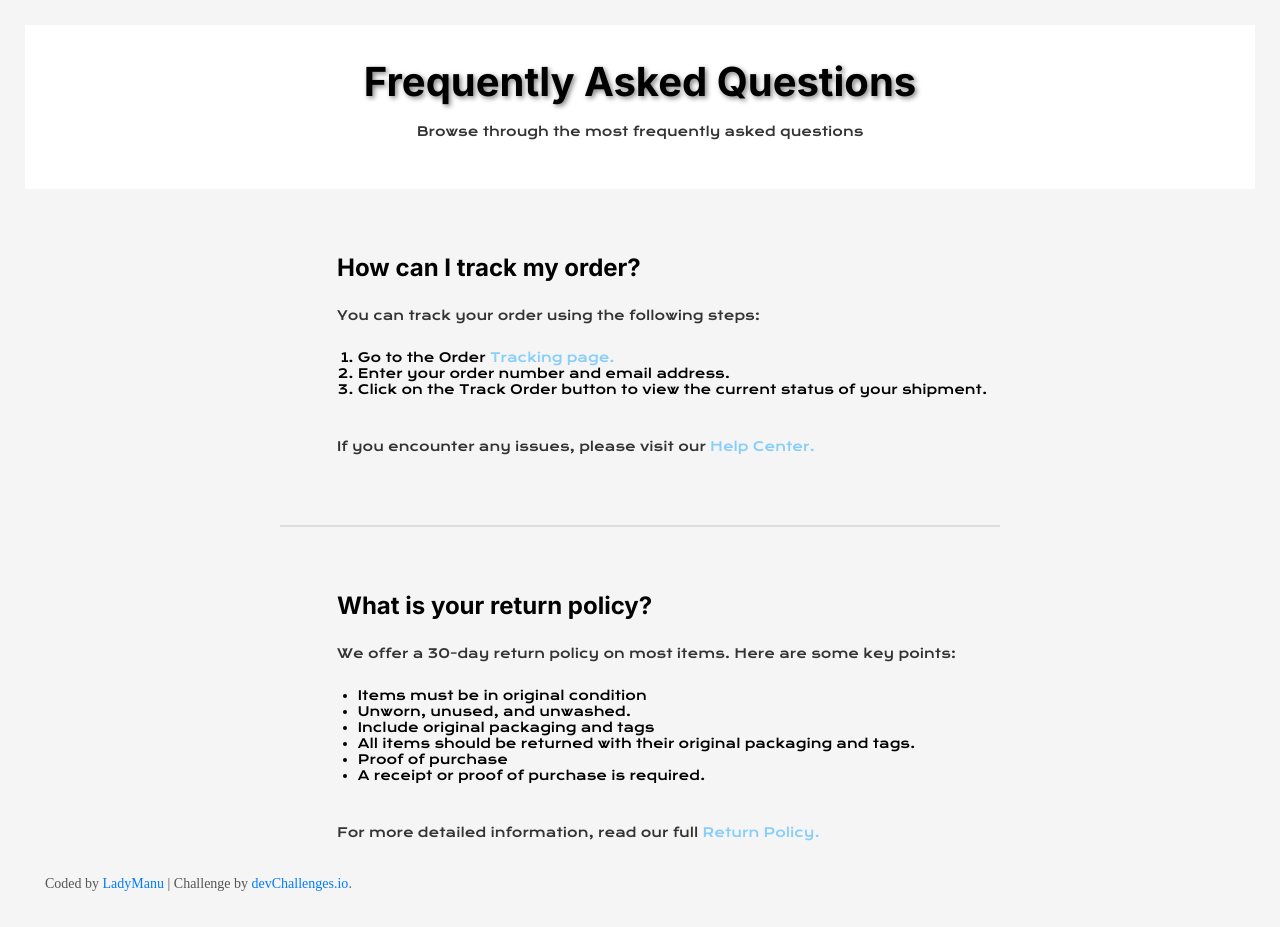
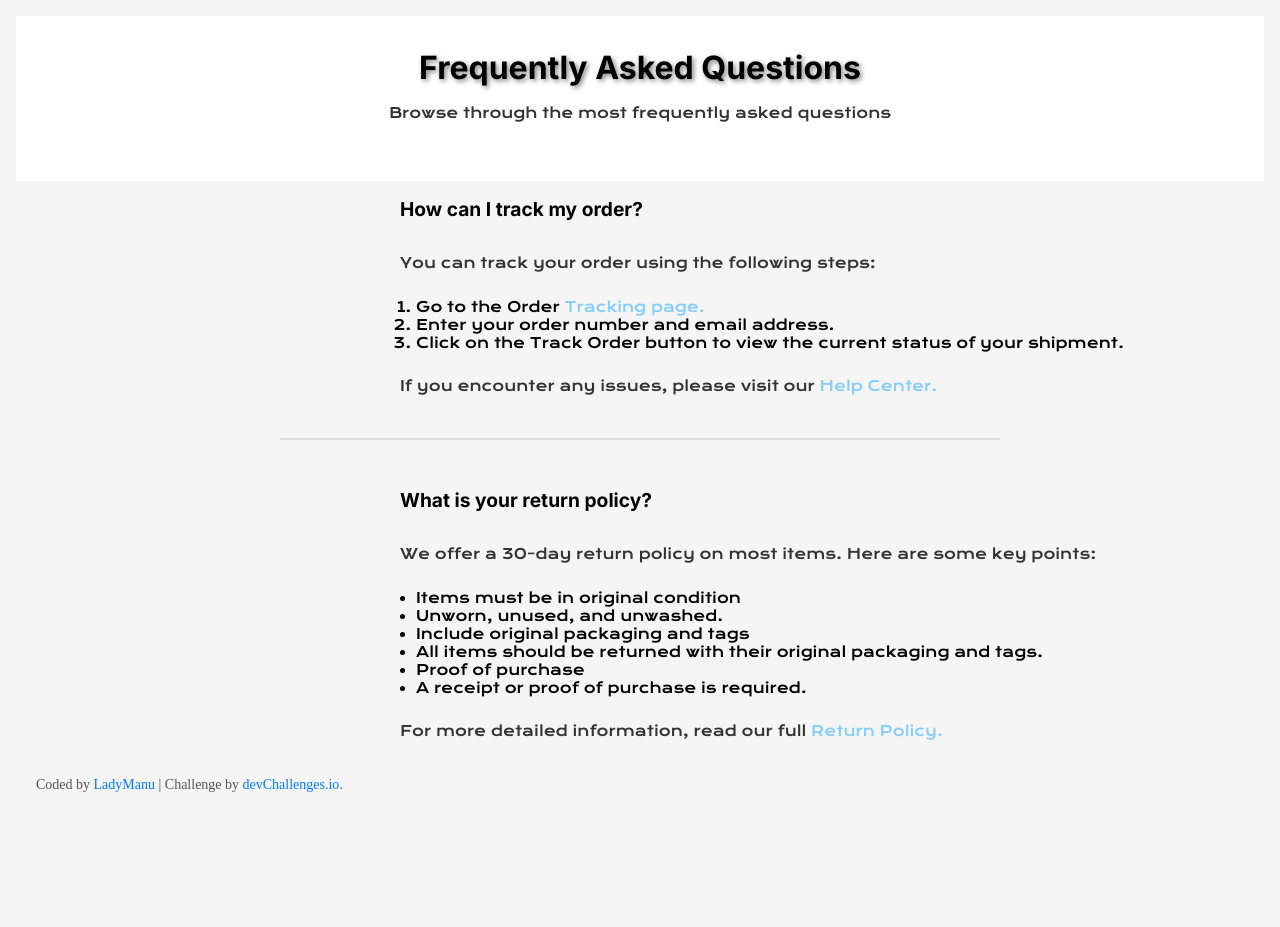
Before and after one commit to LadyManu/simple-faq-master, a plain HTML site: page index.html in a window 1280 px wide. After the commit the page ends 819 px from the top, so only its background shows below. Drawn offline with nearby package versions, Linux system fonts and the light colour scheme.

Commit message:
Update style.css
update style.css without errors

```diff
--- a/style.css
+++ b/style.css
@@ -1,3 +1,4 @@
+
 /*CSS STYLE SHEET FOR SIMPLE FAQ PAGE*/
 * {
     margin: 0;
@@ -11,41 +12,39 @@
 /* General styles */
 h1 {
     text-shadow: 2px 2px 5px gray;
-    font-size: 2.5rem;
+    font-size: 2rem;
     margin-bottom: 1rem;
     font-family: 'Inter', sans-serif;
     font-weight: 700;
     text-align: center;
 }
-h2{
-    font-size: 1.5rem;
+
+h2 {
+    font-size: 1.2rem;
     margin-bottom: 0.5rem;
     font-family: 'Inter', sans-serif;
     font-weight: 600;
     text-align: left;
-    text-justify: auto;
-    padding: 4rem 0rem 0rem 19.5rem;
+    padding: 1rem 0;  /* REMOVIDO padding fixo */
 }
 
 /* Undertexts styles */
 .under-title {
-    font-size: 0.8rem;
+    font-size: 0.9rem;
+    line-height: 1.5;
+    color: #333;
+    margin-bottom: 1.5rem;
+    font-family: 'Krona One', sans-serif;
+    text-align: center;
+}
+
+.under-questions {
+    font-size: 0.9rem;
     line-height: 1.5;
     color: #333;
     margin-bottom: 1rem;
     font-family: 'Krona One', sans-serif;
-    text-align: center;
-    text-justify: auto;
-}
-
-.under-questions {
-    font-size: 0.8rem;
-    line-height: 1.5;
-    color: #333;
-    margin-bottom: 1rem;
-    font-family: 'Krona One', sans-serif;
-    text-justify: auto;
-    padding: 1rem 0rem 0.5rem 19.5rem;
+    padding: 0.5rem 0; /* REMOVIDO padding fixo */
 }
 
 /* Header styles */
@@ -58,34 +57,23 @@ header {
 /* Main content styles */
 body {
     background-color: whitesmoke;
+    padding: 1rem;
 }
 
 /*Line styles */
 .line {
-  width: 45rem;
+  width: 100%;
+  max-width: 45rem;
   border: 0.1rem solid gainsboro;
-  margin-top: 60px;      /* espaço acima */
-  margin-bottom: 0;   /* espaço abaixo */
-  margin-left: auto;
-  margin-right: auto;
+  margin: 2rem auto;
 }
 
 /*List styles */
-ul {
-    list-style-type: disc;
-    padding-left: 2rem;
+ul, ol {
     margin-bottom: 1rem;
     font-family: 'Krona One', sans-serif;
-    padding: 0rem 0rem 0.5rem 20.8rem;
-    font-size:0.8rem ;
-}
-ol {
-    list-style-type: decimal;
-    padding-left: 2rem;
-    margin-bottom: 1rem;
-    font-family: 'Krona One', sans-serif;
-    padding: 0rem 0rem 0.5rem 20.8rem;
-    font-size:0.8rem ;
+    font-size: 0.9rem;
+    padding-left: 1.5rem; /* bem menor */
 }
 
 /* Footer styles */
@@ -105,32 +93,33 @@ footer a:hover {
   text-decoration: underline;
 }
 
-/* Mobile devices */
+/* MOBILE */
 @media screen and (max-width: 480px) {
-  body {
-    font-size: 16px;
-    padding: 10px;
-  }
+  h1 { font-size: 1.6rem; }
+  h2 { font-size: 1rem; }
+  .under-title, .under-questions { font-size: 0.85rem; }
+  ul, ol { font-size: 0.85rem; padding-left: 1rem; }
 }
+
 /* Tablets */
-@media screen and (min-width: 481px) and (max-width: 768px) {
-  body {
-    font-size: 17px;
-    padding: 15px;
-  }
+@media screen and (max-width: 768px) {
+  body { padding: 2rem; }
+  h1 { font-size: 2.2rem; }
 }
 
 /* Laptops */
-@media screen and (min-width: 769px) and (max-width: 1024px) {
-  body {
-    font-size: 18px;
-    padding: 20px;
+@media screen and (max-width: 1024px) {
+  body { padding: 2rem 4rem; }
+}
+
+/* Desktop */
+@media screen and (min-width: 1025px) {
+  .under-questions,
+  h2 {
+    padding-left: 24rem;
+  }
+  /* ol, ul styles for desktop can be added here if needed */
+  ol,ul {
+    padding-left: 25rem;
   }
 }
-/* Desktop */
-@media screen and (min-width: 1025px) {
-  body {
-    font-size: 19px;
-    padding: 25px;
-  }
-}
```
